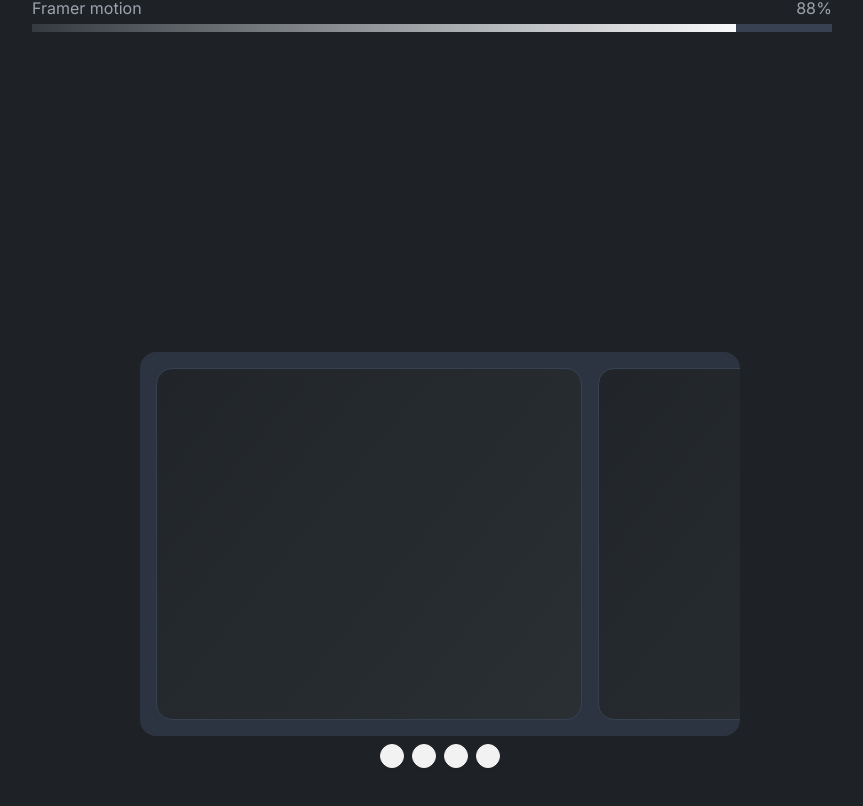
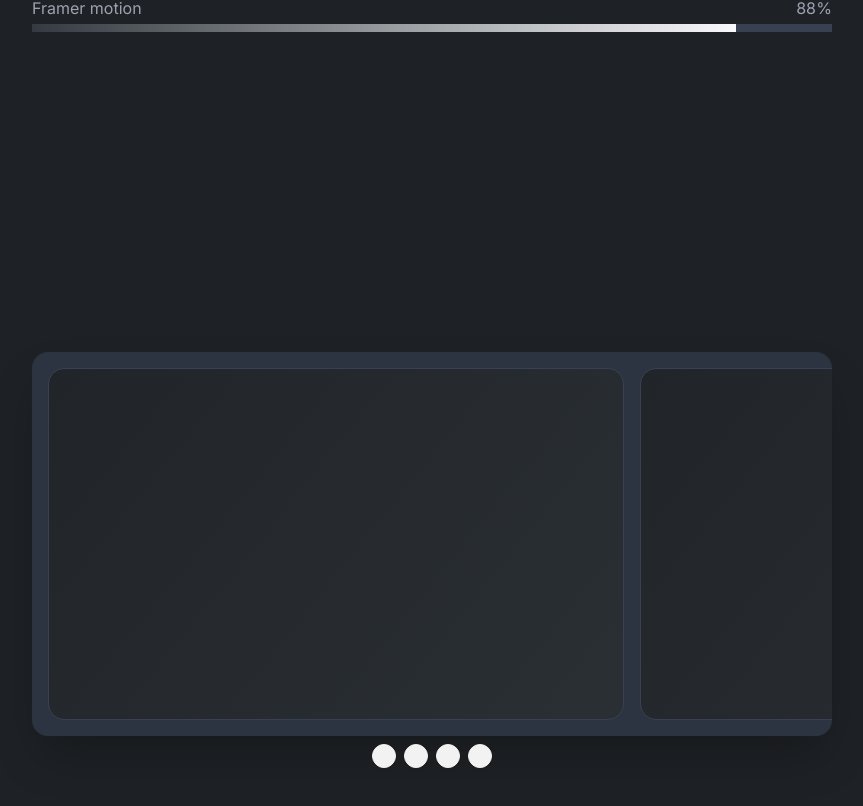
Before and after one commit to milosmladenovic89/my_website, a Next.js app in the folder my-app/: page / in a window 1280 px wide. Shown: the part 5853-6659 px from the top of the page, without its empty margins (208-1071 px from the left). Built offline with nearby package versions, Linux system fonts and the light colour scheme.

Commit message:
carousel

```diff
--- a/my-app/app/components/Carousel/Carousel.tsx
+++ b/my-app/app/components/Carousel/Carousel.tsx
@@ -2,9 +2,9 @@
 
 export default function Carousel() {
     return (
-        <div className="w-full lg:w-1200p mx-auto mt-80 text-center">
+        <div className="w-full lg:w-800p mx-auto mt-80 text-center">
 
-            <div className="mx-auto carousel carousel-center w-full lg:w-1/2 h-96 p-4 space-x-4 bg-neutral rounded-box">
+            <div className="mx-auto carousel carousel-center w-full h-96 p-4 space-x-4 bg-neutral rounded-box  shadow-2xl">
 
                 <div id="item1" className="carousel-item w-3/4">
                     <div className="border border-gray-700 rounded-2xl    h-full box-grid-div w-full"></div>
```
